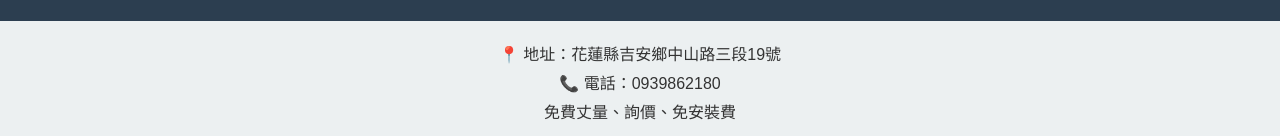
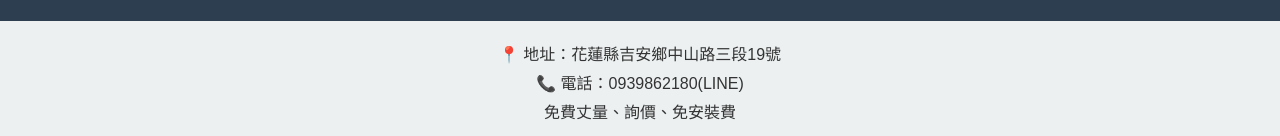
Before and after one commit to rally0607-blip/LOU, a plain HTML site: page index.html in a window 1280 px wide. Shown: the part 121-257 px from the top of the page. Drawn offline with Linux system fonts and the light colour scheme.

Commit message:
Update index.html

```diff
--- a/index.html
+++ b/index.html
@@ -81,7 +81,7 @@
 
   <section class="info">
     <p>📍 地址：花蓮縣吉安鄉中山路三段19號</p>
-    <p>📞 電話：0939862180</p>
+    <p>📞 電話：0939862180(LINE)</p>
     <p> 免費丈量、詢價、免安裝費</p>
     <img src="images/line.jpg" alt="LINE QR Code" style="width:150px; height:auto; margin-top:10px;">
   </section>
```
